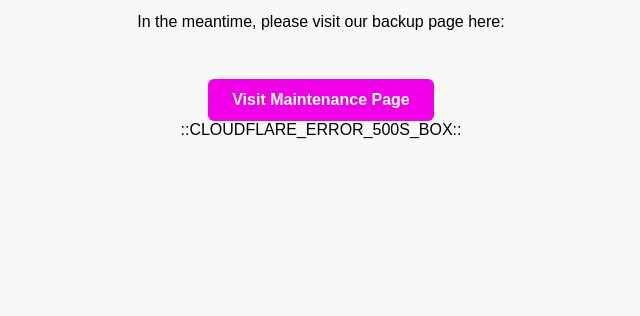
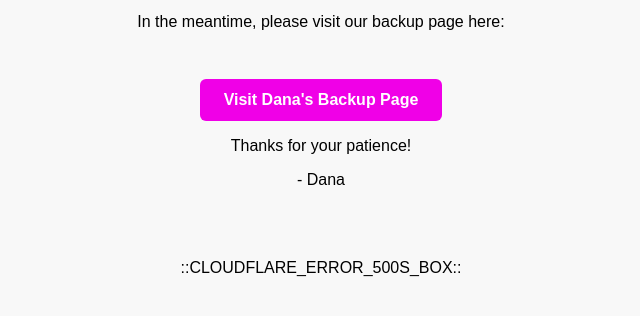
Before and after one commit to danaproducer/dananielsen-maintenance, a plain HTML site: page index.html in a window 1280 px wide. Shown: the part 158-474 px from the top of the page, without its empty margins (319-959 px from the left). Drawn offline with Linux system fonts and the light colour scheme.

Commit message:
Update index.html
adding thank you note and changing button text

```diff
--- a/index.html
+++ b/index.html
@@ -26,8 +26,13 @@
   <h1>We're doing a little maintenance 🎧</h1>
   <p>We're currently experiencing a server outage and are working to resolve it ASAP.</p>
   <p>In the meantime, please visit our backup page here:</p>
-  <a href="https://dananielsen.kit.com/site-maintenance">Visit Maintenance Page</a>
-
+  <a href="https://dananielsen.kit.com/site-maintenance">Visit Dana's Backup Page</a>
+  <br/>
+  <p>Thanks for your patience!</p>
+  <p>- Dana</p>
+  <br/>
+  <br/>
+  <br/>
   <div>::CLOUDFLARE_ERROR_500S_BOX::</div>
 </body>
 </html>
```
